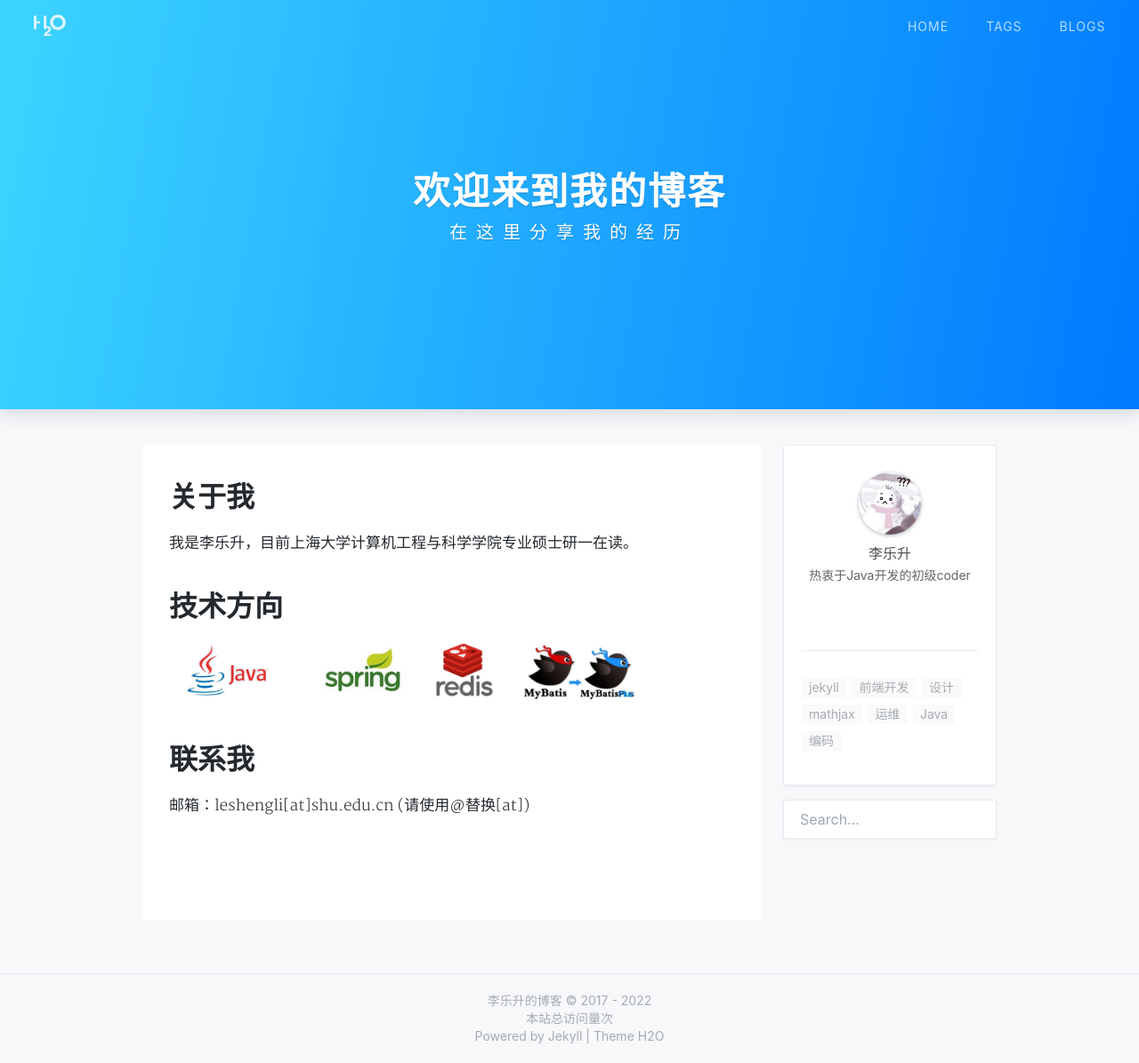
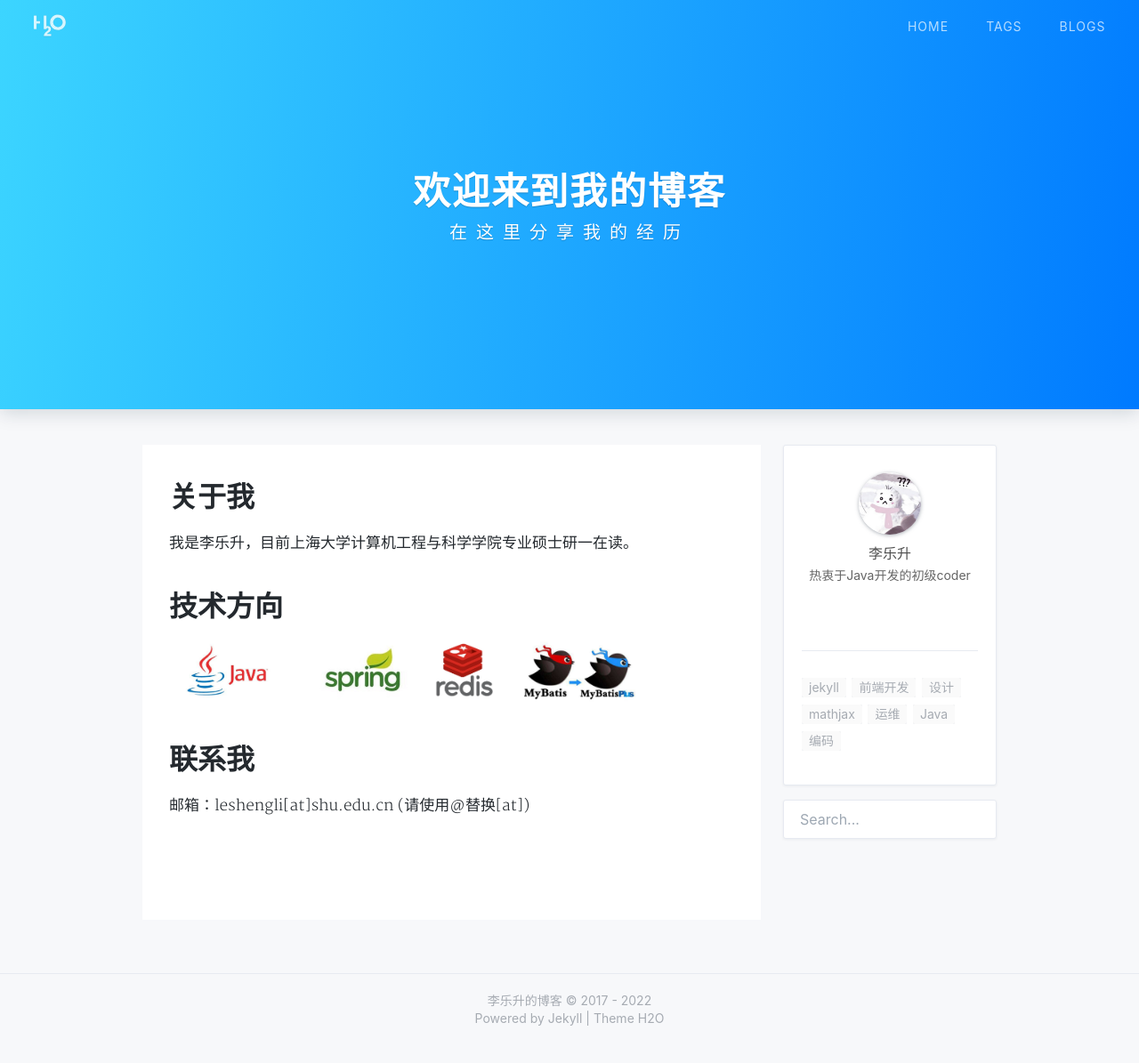
Before and after one commit to karsalee/karsalee.github.io, a Jekyll site: the page built from index.html, in a window 1280 px wide and 1195 px high. Shown: the whole window at 89% size. Built offline with Jekyll 4.4.1, drawn with Linux system fonts in a browser that asks for light colours; nearby versions of some CDN libraries; comment, search, counter and statistics services are not loaded; a style sheet for code colours, icons or effects is not loaded.

Commit message:
Update footer.html

```diff
--- a/_includes/footer.html
+++ b/_includes/footer.html
@@ -7,9 +7,5 @@
   {% endunless %}
   {{ current }}
   </section>
-  <section>
-    <script async src="//busuanzi.ibruce.info/busuanzi/2.3/busuanzi.pure.mini.js"></script>
-    <span id="busuanzi_container_site_pv">本站总访问量<span id="busuanzi_value_site_pv"></span>次</span>
-  </section>
   <section>Powered by <a href="//jekyllrb.com">Jekyll</a> | <a href="https://github.com/kaeyleo/jekyll-theme-H2O">Theme H2O</a></section>
 </footer>
```
